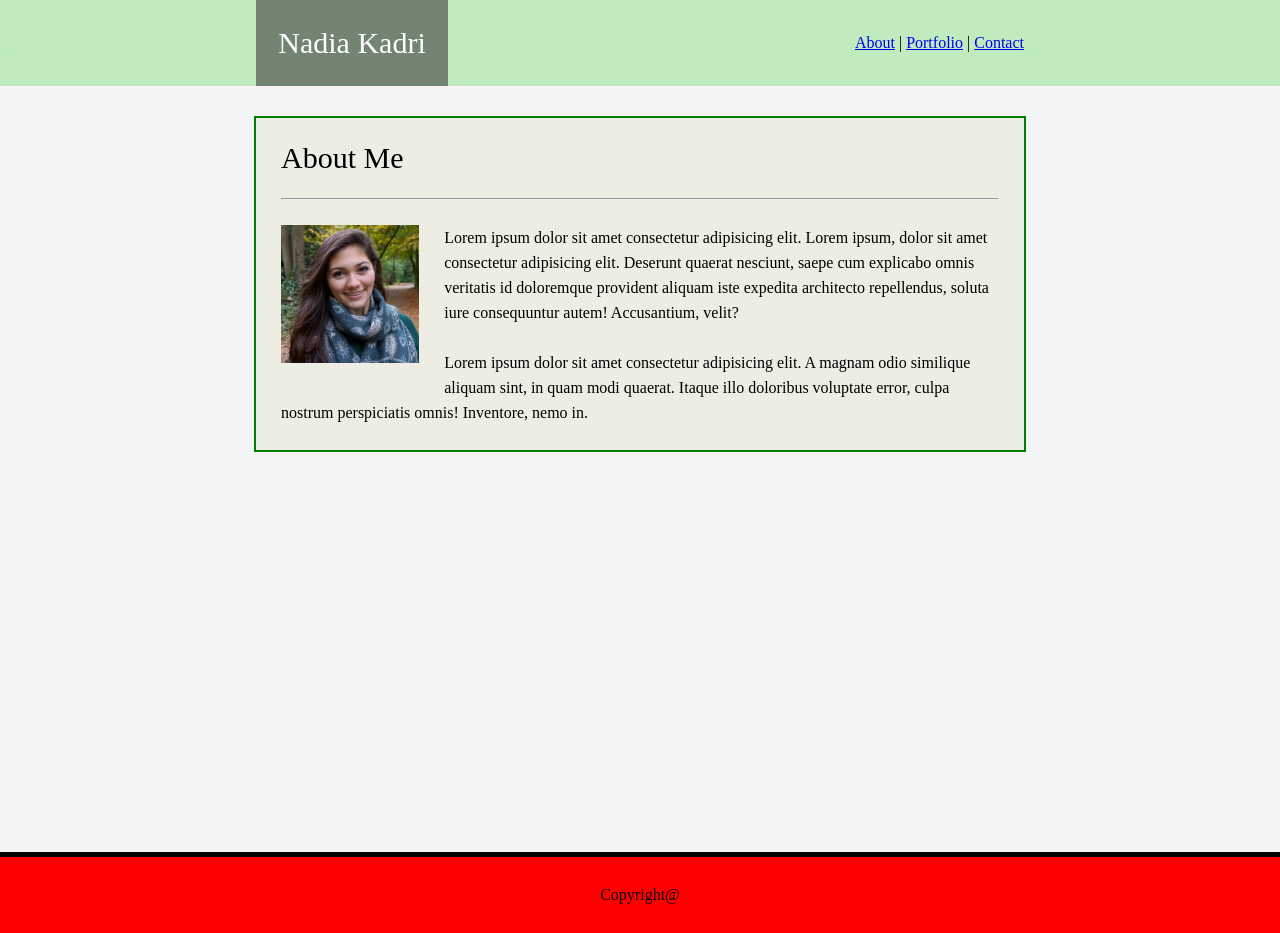
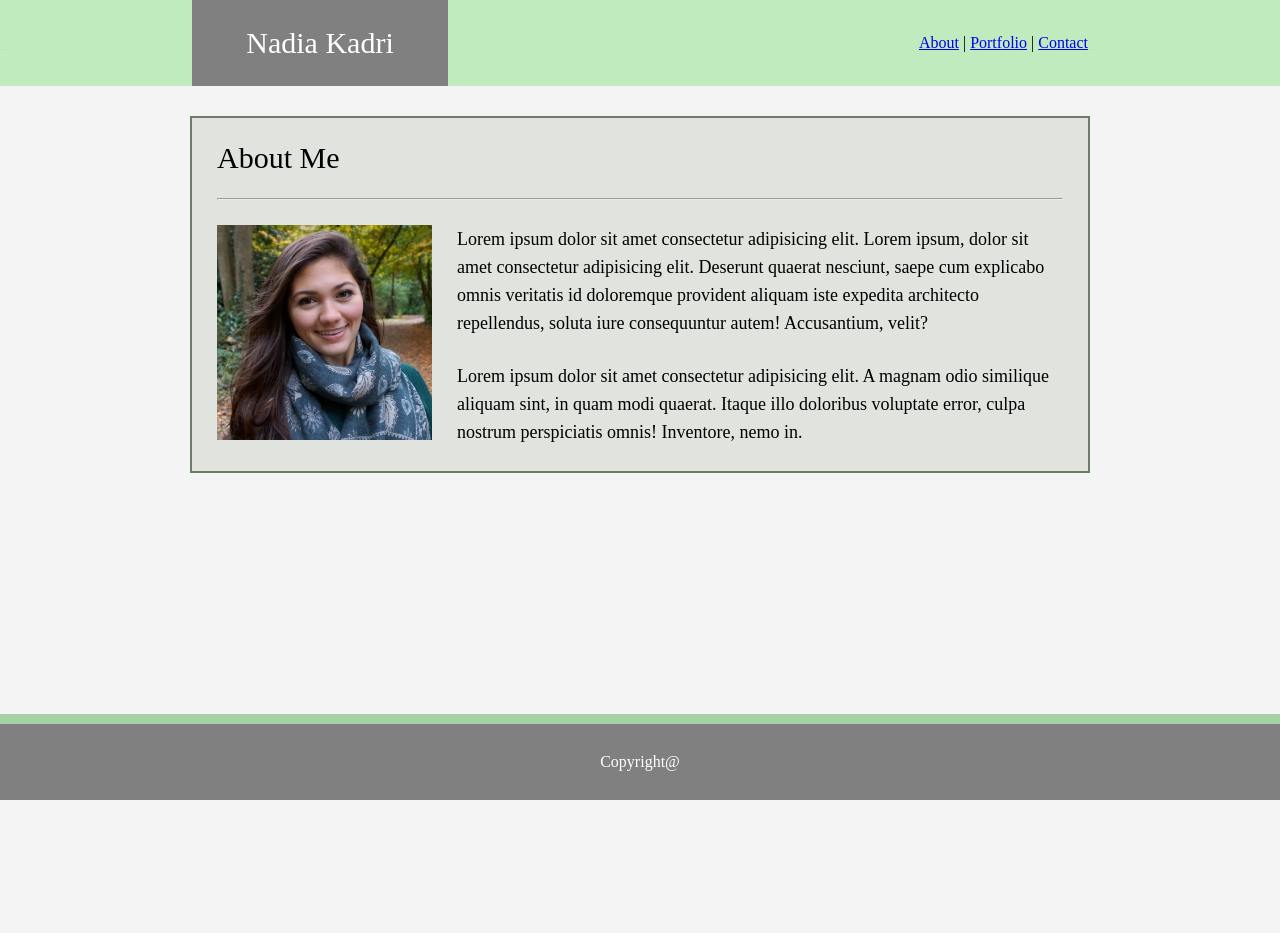
Before and after one commit to Nadia-Kadri/basic-portfolio, a plain HTML site: page index.html in a window 1280 px wide. After the commit the page ends 800 px from the top, so only its background shows below. Drawn offline with Linux system fonts and the light colour scheme.

Commit message:
footer and colors update

```diff
--- a/assets/css/style.css
+++ b/assets/css/style.css
@@ -11,17 +11,17 @@ body {
     background-color:rgba(176, 233, 176, 0.767);
     color: rgba(176, 233, 176, 0.767);
     float: left;
-    width: 20%;
+    width: 15%;
     padding-top: 35px;
     padding-bottom: 35px;
     box-sizing: border-box;
 }
 
 .nav-2 {
-    background-color: rgba(13, 43, 13, 0.555);
+    background-color: grey;
     color: white;
     float: left;
-    width: 15%;
+    width: 20%;
     padding-top: 28px;
     padding-bottom: 28px;
     box-sizing: border-box;
@@ -32,7 +32,7 @@ body {
 .nav-3 {
     background-color: rgba(176, 233, 176, 0.767);
     float: left;
-    width: 45%;
+    width: 50%;
     padding-top: 35px;
     padding-bottom: 35px;
     box-sizing: border-box;
@@ -57,9 +57,9 @@ body {
 
 
 .container {
-    background: rgba(235, 235, 224, 0.801);
-    border: 2px green solid;
-    width: 60%;
+    background: rgba(223, 226, 219, 0.877);
+    border: 2px rgba(13, 43, 13, 0.555) solid;
+    width: 70%;
     margin: auto;
     margin-top: 30px;
 }
@@ -76,7 +76,8 @@ hr {
 
 p {
     margin: 25px;
-    line-height: 25px;
+    line-height: 28px;
+    font-size: 18px;
 }
 
 #profile {
@@ -96,11 +97,15 @@ p {
 
 
 footer {
-    background-color: red;
-    margin-top: 400px;
+    background-color: grey;
+    color: white;
+    position: absolute;
+    bottom: 0;
+    width: 100%;
     text-align: center;
-    padding: 30px;
-    border-top: 5px black solid;
+    padding-top: 30px;
+    padding-bottom: 30px;
+    border-top: 10px rgba(176, 233, 176, 0.767) solid;
 }
 
 
@@ -121,6 +126,7 @@ form {
 
 .form-group {
     padding-bottom: 15px;
+    padding-right: 25px;
 }
 
 label {
@@ -133,6 +139,10 @@ textarea {
     width: 100%;
 }
 
+textarea {
+    height: 110px;
+}
+
 input[type="submit"]{
     background-color: #333;
     color: #fff;
--- a/index.html
+++ b/index.html
@@ -25,7 +25,7 @@
     <div class="container">
         <h2>About Me</h2>
         <hr>
-        <img id="profile" src="assets/images/CpSh33RFRpyuGW2A7wddrQ_thumb_73f 2.jpg" alt="profile" width="18%" height="18%">
+        <img id="profile" src="assets/images/CpSh33RFRpyuGW2A7wddrQ_thumb_73f 2.jpg" alt="profile" width="24%" height="24%">
         <p>Lorem ipsum dolor sit amet consectetur adipisicing elit. Lorem ipsum, dolor sit amet consectetur adipisicing elit. Deserunt quaerat nesciunt, saepe cum explicabo omnis veritatis id doloremque provident aliquam iste expedita architecto repellendus, soluta iure consequuntur autem! Accusantium, velit?</p>
         <p>Lorem ipsum dolor sit amet consectetur adipisicing elit. A magnam odio similique aliquam sint, in quam modi quaerat. Itaque illo doloribus voluptate error, culpa nostrum perspiciatis omnis! Inventore, nemo in.</p>
     </div>
```
